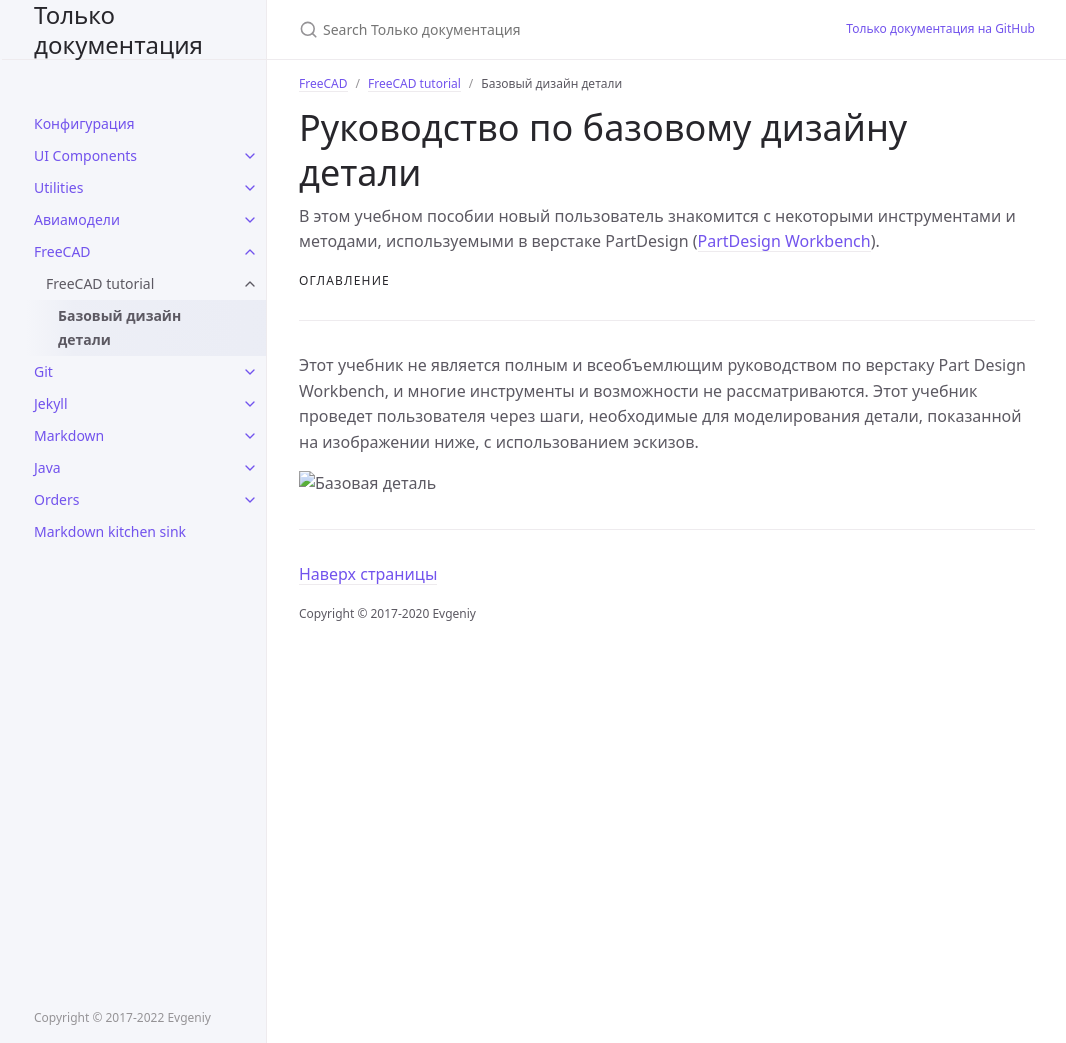
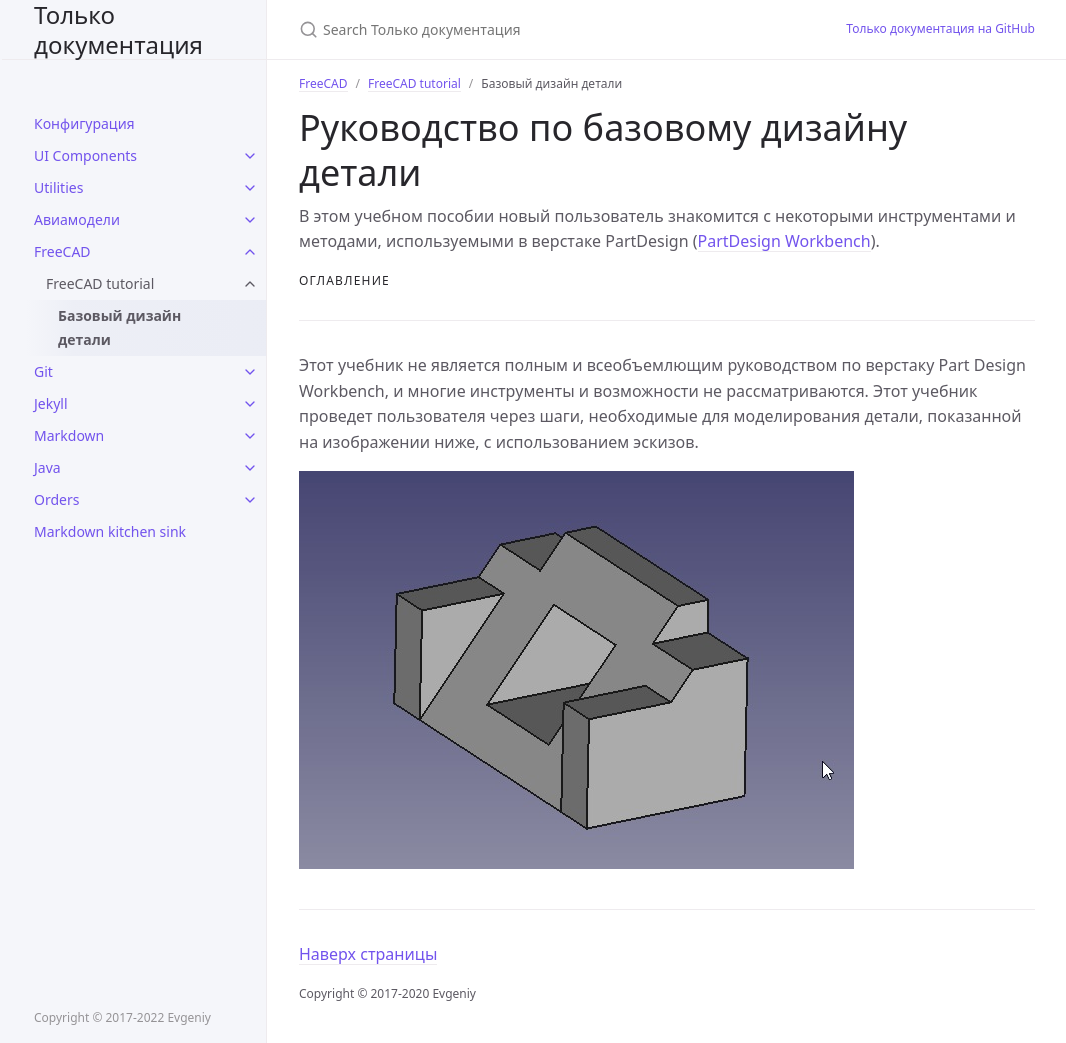
Before and after one commit to evgenvandev/evgenvandev.github.io, a Jekyll site: the page built from docs/freecad/freecad-tutorial/basic-part-design-tutorial.md, in a window 1280 px wide and 1043 px high. Shown: the whole window, without its empty margins (105-1171 px from the left). Built offline with Jekyll 4.4.1, drawn with Linux system fonts in a browser that asks for light colours.

Commit message:
two add site.url

```diff
--- a/docs/freecad/freecad-tutorial/basic-part-design-tutorial.md
+++ b/docs/freecad/freecad-tutorial/basic-part-design-tutorial.md
@@ -21,4 +21,4 @@ has_toc: false
 
 Этот учебник не является полным и всеобъемлющим руководством по верстаку Part Design Workbench, и многие инструменты и возможности не рассматриваются. Этот учебник проведет пользователя через шаги, необходимые для моделирования детали, показанной на изображении ниже, с использованием эскизов.
 
-![Базовая деталь](/just-the-docs/assets/images/freecad/freecad-tutorial/freecad-tutorial-basic-part-design.jpg "Базовая деталь")
+![Базовая деталь]({{ site.url }}{{ site.baseurl }}/assets/images/freecad/freecad-tutorial/freecad-tutorial-basic-part-design.jpg "Базовая деталь")
```
